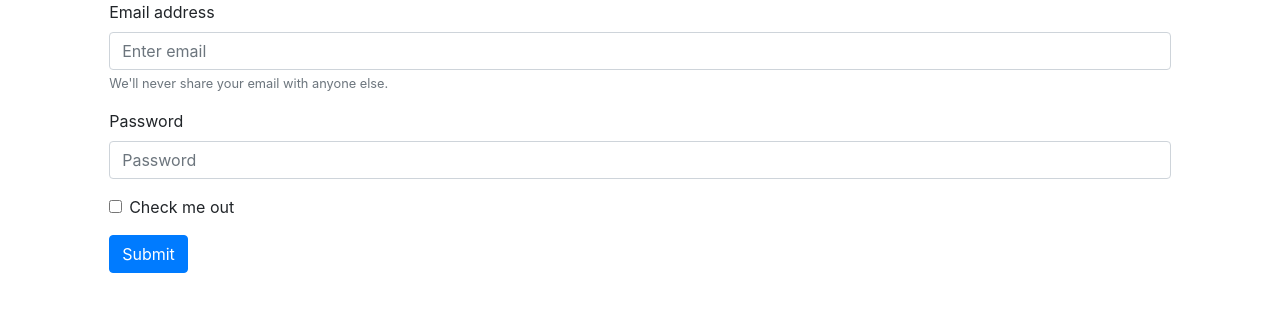
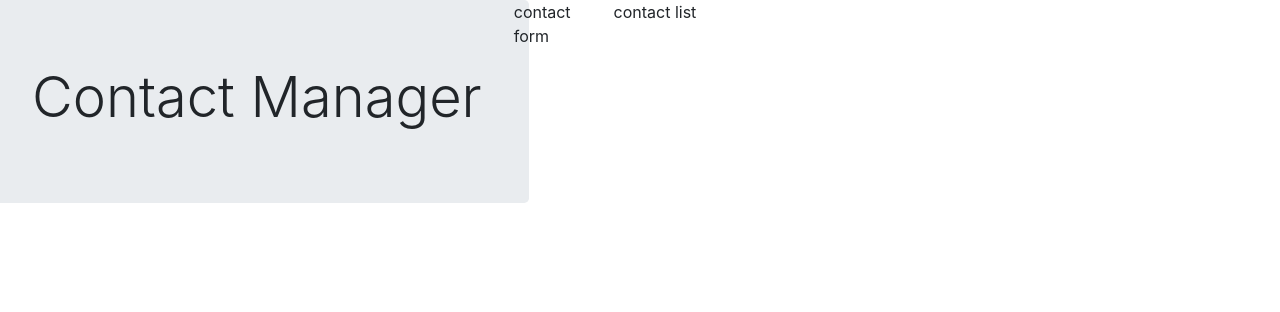
Before and after one commit to Shivite/rest_firebase_app, a React (Create React App) app: page / in a window 1280 px wide. Shown: the top 312 px of the page. Built offline with nearby package versions, Linux system fonts and the light colour scheme.

Commit message:
fix firebase dependency issues

```diff
--- a/src/components/Contact.js
+++ b/src/components/Contact.js
@@ -1,8 +1,25 @@
+import react, { useState, useEffect } from "react";
 import ContactForm from "./ContactForm";
-
+import firebaseDb from "../config/Firebase";
 const Contact = () => {
     return(
-        <ContactForm />
+        <>
+            <div className="jumbotron">
+                <div className="container">
+                    <h1 className="display-4">Contact Manager</h1>
+                </div>
+            </div>
+            <div className="row">
+                <div className="row">
+                    <div className="col-md-5">
+                        contact form
+                    </div>
+                    <div className="col-md-7">
+                        contact list
+                    </div>
+                </div>
+            </div>
+        </>
     )
 }
 
--- /dev/null
+++ b/src/config/Firebase.js
@@ -0,0 +1,16 @@
+import * as firebase from 'firebase';
+
+let config = {
+    apiKey: "AIzaSyD2OTLdC9ntPWw8fgGeZ0nOfA4NQ_ajUFM",
+    authDomain: "testfirebase-23e1b.firebaseapp.com",
+    databaseURL: "https://testfirebase-23e1b-default-rtdb.firebaseio.com",
+    projectId: "testfirebase-23e1b",
+    storageBucket: "testfirebase-23e1b.appspot.com",
+    messagingSenderId: "21131208536",
+    appId: "1:21131208536:web:7c1bed10b5539abbeb672d",
+    measurementId: "G-92QXPPGQBP"
+
+};
+firebase.initializeApp(config);
+
+export default firebase;
```
